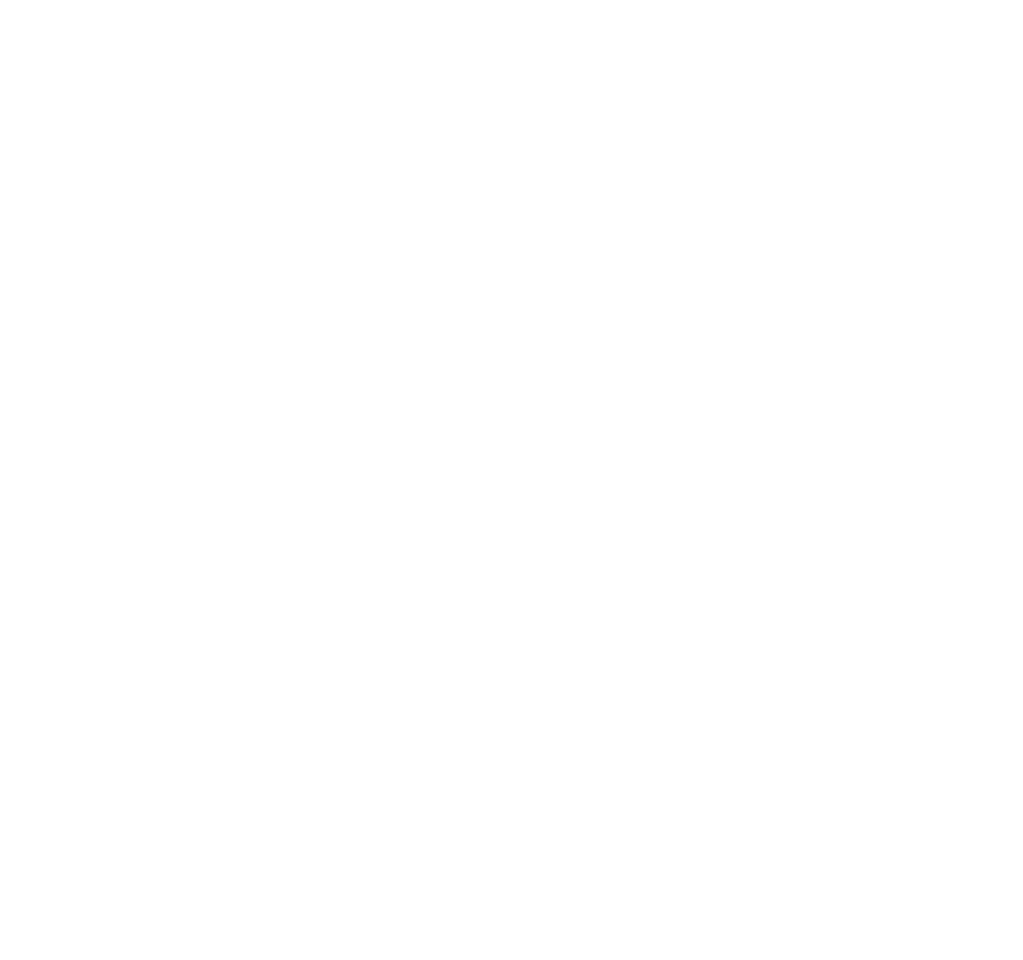
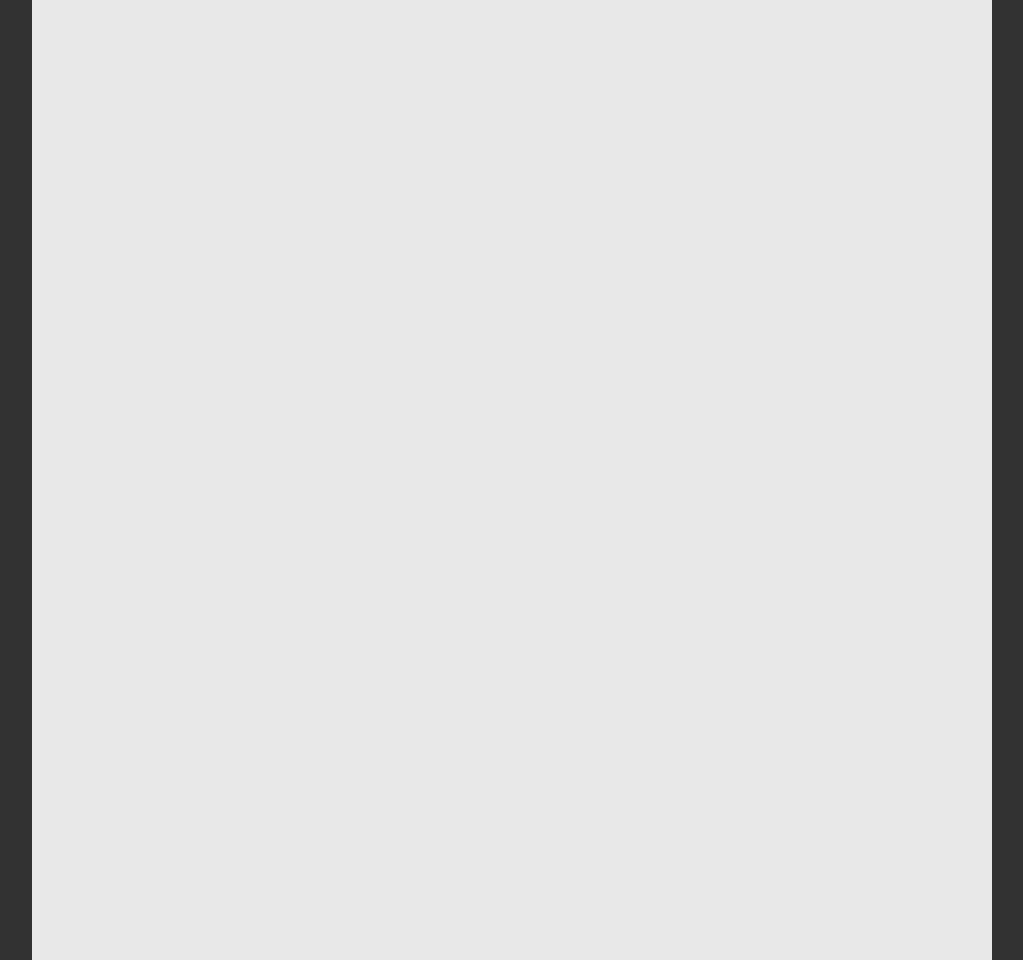
Before and after one commit to FernandoJunior7/etch-a-sketch, a plain HTML site: page index.html in a window 1280 px wide. Shown: the whole page, without its empty margins (128-1151 px from the left). Before the commit the page ends 800 px from the top, so only its background shows below. Drawn offline with Linux system fonts and the light colour scheme.

Commit message:
Add grid 16x16 layout using javascript

```diff
--- a/index.html
+++ b/index.html
@@ -5,6 +5,7 @@
   <meta name="viewport" content="width=device-width, initial-scale=1.0">
   <title>Etch-a-Sketch</title>
   <link rel="stylesheet" href="style.css">
+  <script src="main.js" defer></script>
 </head>
 <body>
   <div id="container"></div>
--- a/main.js
+++ b/main.js
@@ -0,0 +1,17 @@
+const container = document.querySelector('#container');
+let rows = [];
+
+for(let i=0; i < 16; i++) {
+  let div = document.createElement('div');
+  div.classList.add('column');
+  container.appendChild(div);
+  rows.push(div);
+}
+
+rows.forEach(row => {
+  for(let i=0; i < 16; i++) {
+    let div = document.createElement('div');
+    div.classList.add('row');
+    row.appendChild(div);
+  }
+})
--- a/style.css
+++ b/style.css
@@ -10,4 +10,34 @@
 
 body {
   font-size: 1.6rem;
+
+  background-color: #333;
+
+  min-height: 100vh;
+
+  display: flex;
+  justify-content: center;
+  align-items: center;
 }
+
+#container {
+  flex: 1;
+  display: flex;
+
+  max-width: 960px;
+  min-height: 960px;
+  margin: 0 auto;
+}
+
+.column {
+  flex: 1;
+  aspect-ratio: 1/1;
+  background-color: #e7e7e7;
+
+  display: flex;
+  flex-direction: column;
+}
+
+.row {
+  flex: 1;
+}
```
